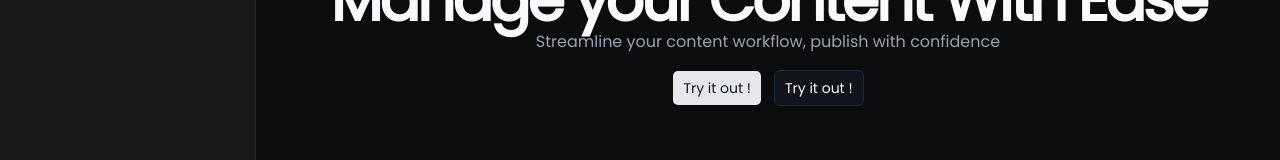
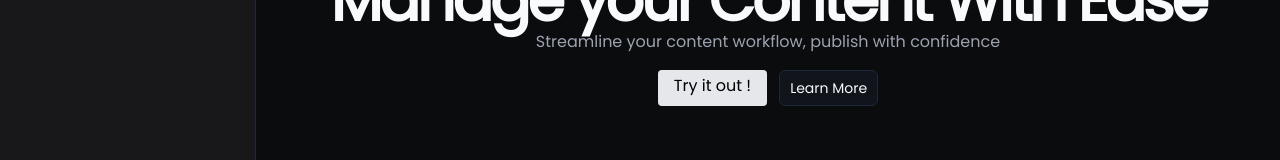
Before and after one commit to coderAshwathama/next-cms, a Next.js app: page / in a window 1280 px wide. Shown: the part 274-434 px from the top of the page. Built offline with nearby package versions, Linux system fonts and the light colour scheme.

Commit message:
added call to action form

```diff
--- a/src/app/page.js
+++ b/src/app/page.js
@@ -1,6 +1,7 @@
 import { Button } from "@/components/ui/button";
 import { Icons } from "@/components/ui/icons";
 import { Layers, Pencil, Zap } from "lucide-react";
+import Link from "next/link";
 
 export default function Landing() {
   return (
@@ -17,10 +18,14 @@ export default function Landing() {
           </div>
 
           <div className="flex gap-3">
-            <Button variant={"default"} className="bg-gray-200">
+            <Link
+              href="/blogs"
+              variant={"default"}
+              className="bg-gray-200 hover:bg-gray-300 transition-all dureation-200 delay-100 text-black px-4 py-1 rounded"
+            >
               Try it out !{" "}
-            </Button>
-            <Button variant={"outline"}>Try it out ! </Button>
+            </Link>
+            <Button variant={"outline"}>Learn More </Button>
           </div>
         </div>
       </section>
```
